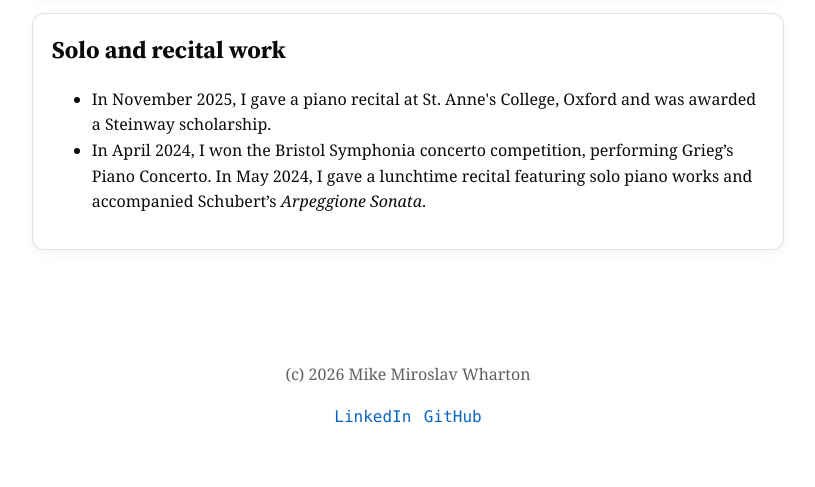
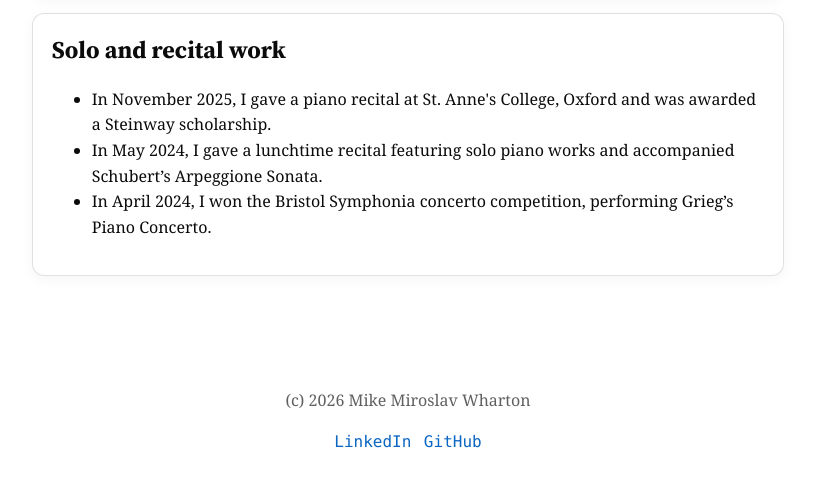
Before and after one commit to mikewharton/mikewharton.github.io, an Eleventy site: page src/music.njk in a window 1280 px wide. Shown: the part 1445-1932 px from the top of the page, without its empty margins (232-1047 px from the left). Built offline with nearby package versions, Linux system fonts and the light colour scheme; Eleventy itself is replaced by a stand-in of ours; files that its build step writes are made by us from their sources; a web font is replaced by a local one; what glob would draw is missing.

Commit message:
update music page

```diff
--- a/src/music.njk
+++ b/src/music.njk
@@ -67,7 +67,11 @@ permalink: /music/
     </li>
 
     <li>
-      In April 2024, I won the Bristol Symphonia concerto competition, performing Grieg’s Piano Concerto. In May 2024, I gave a lunchtime recital featuring solo piano works and accompanied Schubert’s <em>Arpeggione Sonata</em>.
+      In May 2024, I gave a lunchtime recital featuring solo piano works and accompanied Schubert’s Arpeggione Sonata.
+    </li>
+
+    <li>
+      In April 2024, I won the Bristol Symphonia concerto competition, performing Grieg’s Piano Concerto.
     </li>
     </ul>
   </div>
```
